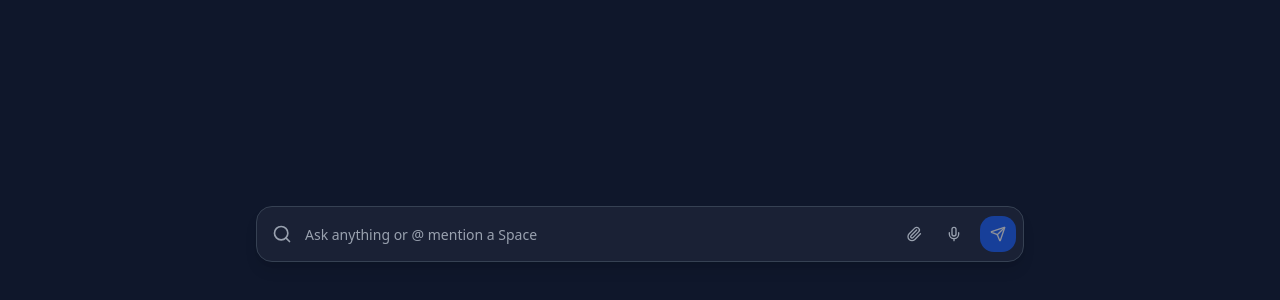
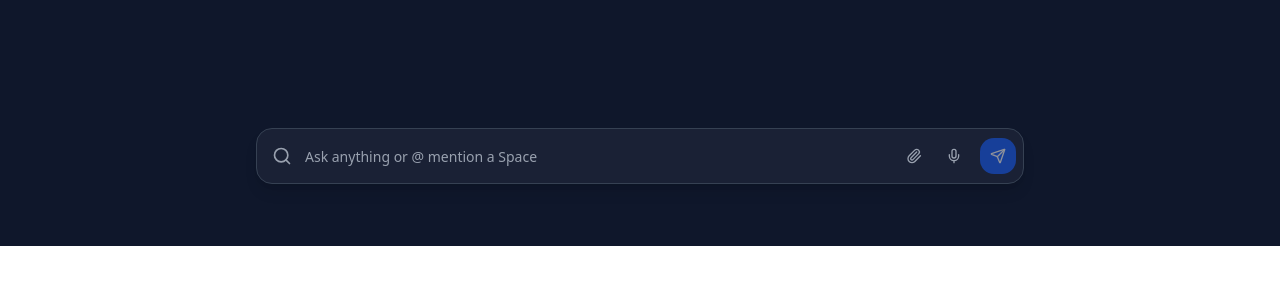
Before and after one commit to AsheR4444/hyperion-hackathon, a Next.js app: page / in a window 1280 px wide. Shown: the part 554-854 px from the top of the page. After the commit the page ends 800 px from the top, so only its background shows below. Built offline with nearby package versions, Linux system fonts and the light colour scheme.

Commit message:
small updates

```diff
--- a/src/app/page.tsx
+++ b/src/app/page.tsx
@@ -2,7 +2,7 @@ import { Chat } from "@/components/Chat";
 
 export default function Home() {
   return (
-    <div className="min-h-screen bg-slate-900 dark p-4 sm:p-6 lg:p-8">
+    <div className="h-screen bg-slate-900 dark p-4 sm:p-6 lg:p-8">
       <Chat />
     </div>
   );
--- a/src/components/AgentMessage.tsx
+++ b/src/components/AgentMessage.tsx
@@ -44,15 +44,6 @@ export function AgentMessage({
                 </p>
               )}
             </div>
-
-            {!isLoading && (
-              <div className="text-xs text-gray-400 mt-1">
-                {message.timestamp.toLocaleTimeString([], {
-                  hour: "2-digit",
-                  minute: "2-digit",
-                })}
-              </div>
-            )}
           </div>
         </div>
       </div>
--- a/src/components/Chat.tsx
+++ b/src/components/Chat.tsx
@@ -75,12 +75,17 @@ export function Chat() {
   };
 
   return (
-    <div className="flex flex-col justify-end min-h-screen w-full max-w-4xl mx-auto py-4">
-      {/* Сообщения чата */}
-      <ChatMessages messages={messages} isLoading={isLoading} />
+    <div className="h-full flex flex-col">
+      {/* Сообщения чата - растут сверху вниз */}
+      <div className="flex-1 overflow-y-auto pt-4">
+        <ChatMessages messages={messages} isLoading={isLoading} />
+      </div>
 
-      {/* Форма ввода */}
-      <div className="flex-shrink-0">
+      {/* Форма ввода - зафиксирована внизу с отступом 30px */}
+      <div
+        className="flex-shrink-0 w-full max-w-4xl mx-auto px-4 sm:px-6 lg:px-8"
+        style={{ paddingBottom: "30px" }}
+      >
         <SearchForm onSendMessage={handleSendMessage} isLoading={isLoading} />
       </div>
     </div>
--- a/src/components/ChatMessages.tsx
+++ b/src/components/ChatMessages.tsx
@@ -28,8 +28,8 @@ export function ChatMessages({
   }
 
   return (
-    <div className="w-full max-w-3xl mx-auto mb-8">
-      <div className="max-h-[60vh] overflow-y-auto px-4 sm:px-0 space-y-1">
+    <div className="w-full max-w-3xl mx-auto px-4 sm:px-0">
+      <div className="space-y-1">
         {messages.map((message) => (
           <div key={message.id}>
             {message.type === "user" ? (
--- a/src/components/UserMessage.tsx
+++ b/src/components/UserMessage.tsx
@@ -14,12 +14,6 @@ export function UserMessage({ message }: UserMessageProps) {
             {message.content}
           </p>
         </div>
-        <div className="text-xs text-gray-400 mt-1 text-right">
-          {message.timestamp.toLocaleTimeString([], {
-            hour: "2-digit",
-            minute: "2-digit",
-          })}
-        </div>
       </div>
     </div>
   );
```
